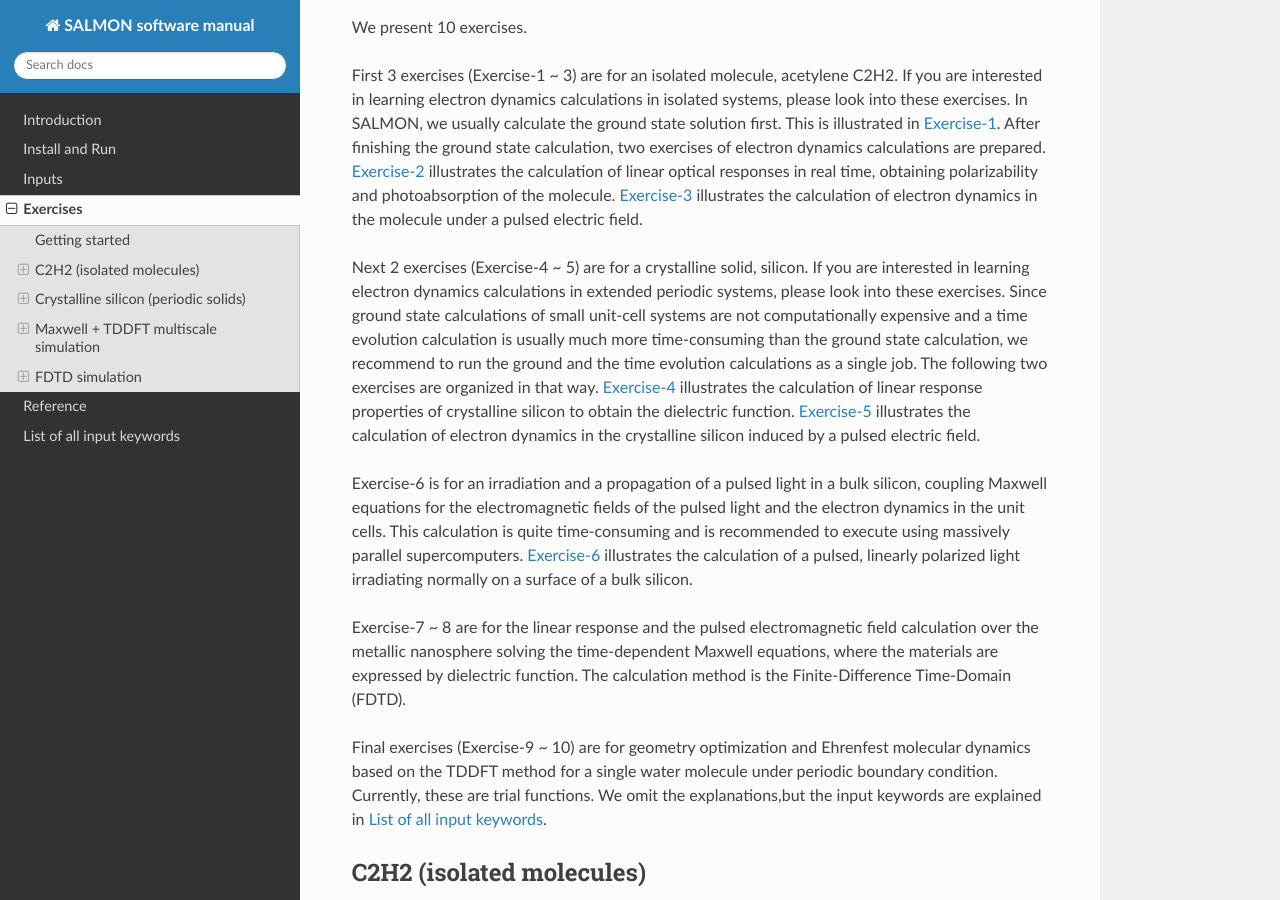
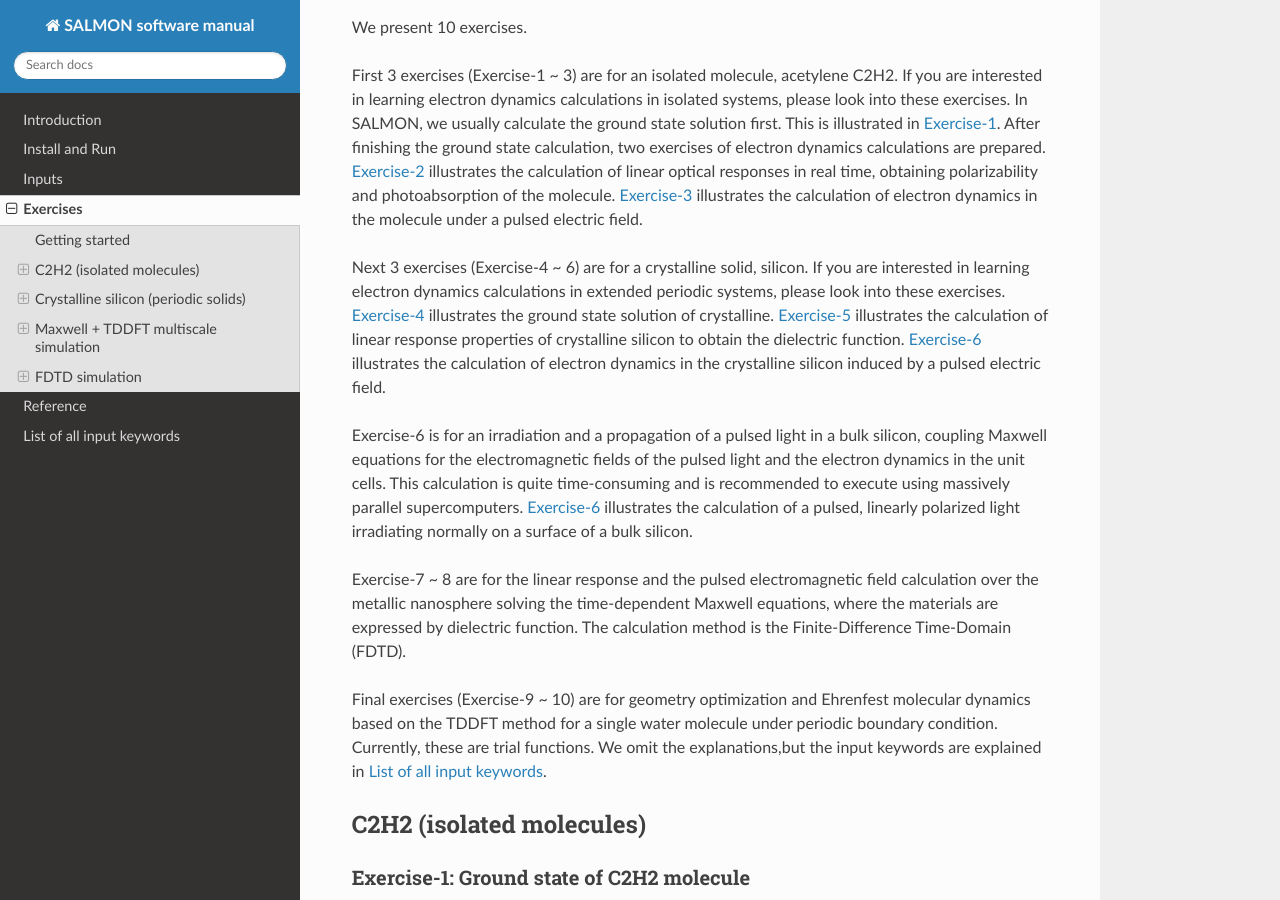
Before and after one commit to SALMON-TDDFT/SALMON-DOCS, a Sphinx documentation site: the page built from source/exercises.rst, in a window 1280 px wide and 900 px high, scrolled down 536 px. Built offline with Sphinx 7.4.7 and the Read the Docs theme 2.0.0, drawn with Linux system fonts in a browser that asks for light colours; formulas are drawn with MathJax 3.

Commit message:
Update exercises.rst

```diff
--- a/source/exercises.rst
+++ b/source/exercises.rst
@@ -41,18 +41,15 @@ obtaining polarizability and photoabsorption of the molecule.
 illustrates the calculation of electron dynamics in the molecule under a
 pulsed electric field.
 
-Next 2 exercises (Exercise-4 ~ 5) are for a crystalline solid, silicon.
+Next 3 exercises (Exercise-4 ~ 6) are for a crystalline solid, silicon.
 If you are interested in learning electron dynamics calculations in
-extended periodic systems, please look into these exercises. Since
-ground state calculations of small unit-cell systems are not
-computationally expensive and a time evolution calculation is usually
-much more time-consuming than the ground state calculation, we recommend
-to run the ground and the time evolution calculations as a single job.
-The following two exercises are organized in that way.
+extended periodic systems, please look into these exercises.
 :any:`Exercise-4 <exercise-4>`
+illustrates the ground state solution of crystalline.
+:any:`Exercise-5 <exercise-5>`
 illustrates the calculation of linear response properties of crystalline
 silicon to obtain the dielectric function.
-:any:`Exercise-5 <exercise-5>`
+:any:`Exercise-6 <exercise-6>`
 illustrates the calculation of electron dynamics in the crystalline
 silicon induced by a pulsed electric field.
 
```
